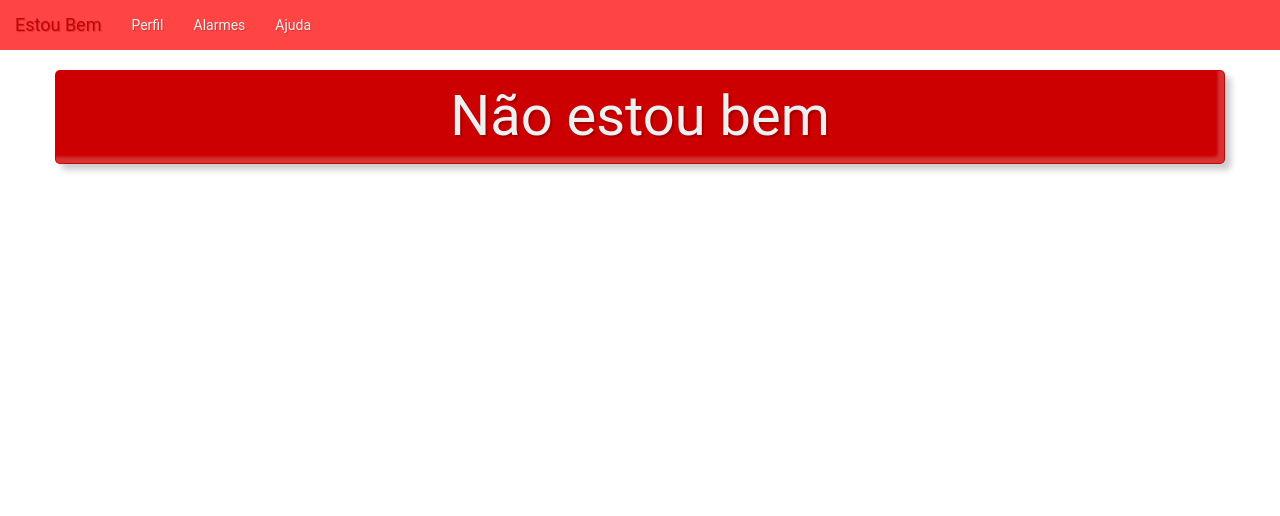
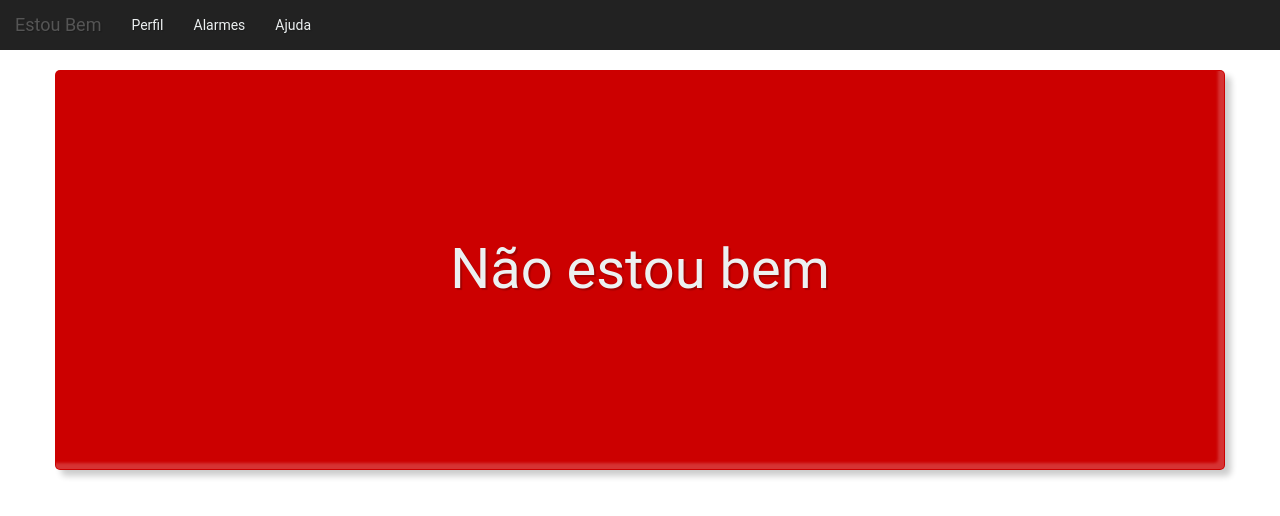
Before and after one commit to AEHO/estou-bem, a plain HTML site: page assets/index.html in a window 1280 px wide. Drawn offline with Linux system fonts and the light colour scheme.

Commit message:
Botões bonitinhos

```diff
--- a/frontend/sass/module/_colors.scss
+++ b/frontend/sass/module/_colors.scss
@@ -13,6 +13,8 @@ $vermelho0 : #ff4444;
 $vermelho1 : #cc0000;
 
 $branco: #ecf0f1;
+$cinza: #555555;
+$preto: #222222;
 
 $base03:    #002b36;
 $base02:    #073642;
--- a/frontend/sass/partials/_base.scss
+++ b/frontend/sass/partials/_base.scss
@@ -15,6 +15,21 @@ body{
 
 h1{
 	font-size:3em;
+}
+
+#main{
+	height:100%;
+	.container{
+		height:50%;
+
+		.row{
+			height:100%;
+
+			#estou-mal{
+				height:100%;
+			}
+		}
+	}
 }
 
 #content{
--- a/frontend/sass/partials/_navbar.scss
+++ b/frontend/sass/partials/_navbar.scss
@@ -1,7 +1,7 @@
-$bgDefault      : $vermelho0;
+$bgDefault      : $preto;
 $bgHighlight    : $branco;
 $colDefault     : $branco;
-$colHighlight       : $vermelho1;
+$colHighlight       : $cinza;
 .navbar-default {
   border-radius:0px;
   border:none;
```
Also changed, not shown: assets/main.css, assets/main.js.
